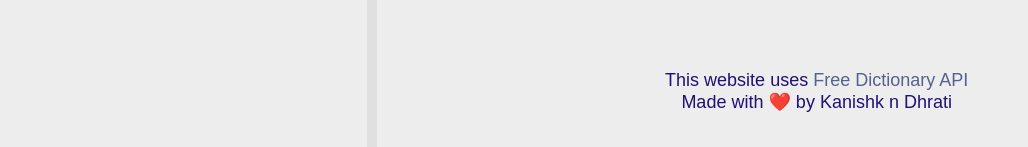
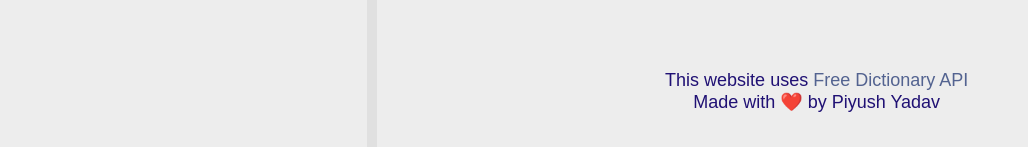
Before and after one commit to piyushya/Dictionary, a website built with Parcel: page src/index.html in a window 1280 px wide. Shown: the part 653-800 px from the top of the page, without its empty margins (24-1052 px from the left). Built offline with nearby package versions, Linux system fonts and the light colour scheme.

Commit message:
change footer

```diff
--- a/src/index.html
+++ b/src/index.html
@@ -54,7 +54,7 @@
         <footer>
           <p class="footer_text">
             This website uses <a href="https://dictionaryapi.dev/">Free Dictionary API</a><br>
-            Made with ❤️ by Kanishk n Dhrati
+            Made with ❤️ by Piyush Yadav
           </p>
         </footer>
       </div>
```
